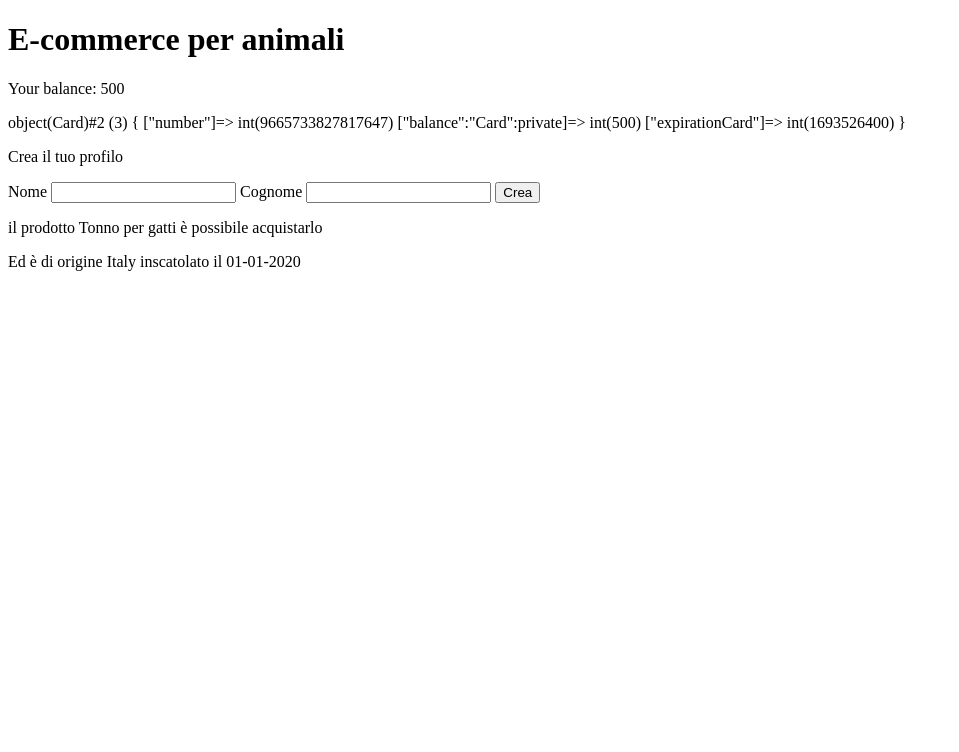
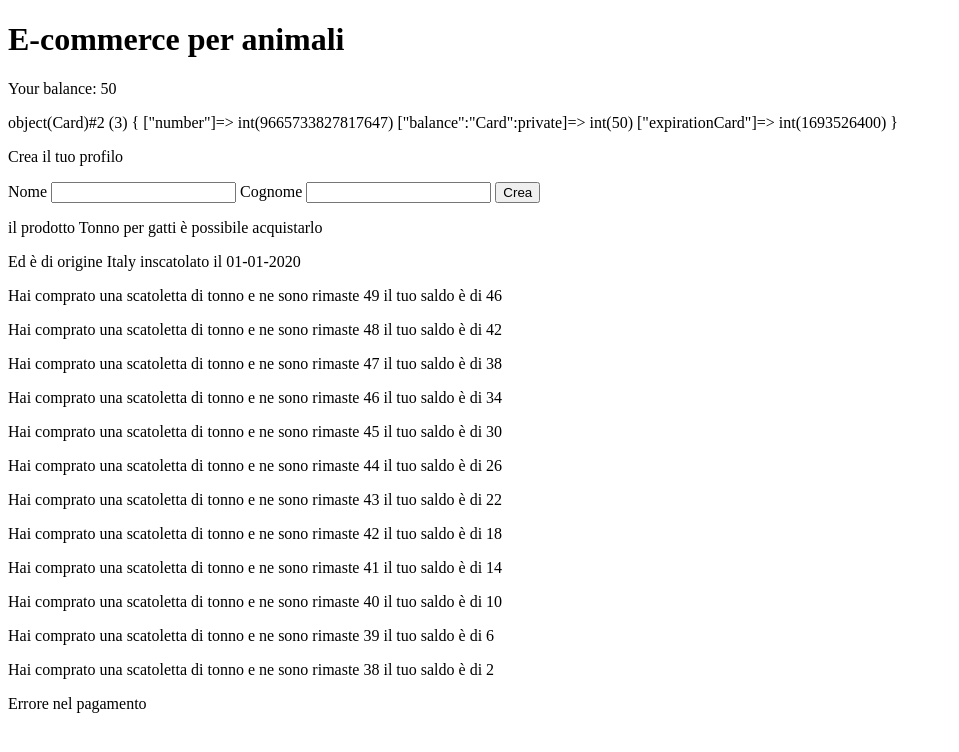
Before and after one commit to ZenRool/php-oop-3, a PHP site: page / in a window 1280 px wide. Shown: the top 752 px of the page, without its empty margins (0-959 px from the left). Run offline with PHP 8.4, Linux system fonts and the light colour scheme.

Commit message:
Aggiunto errore Exception nel pagamento in caso il saldo non  bastasse

```diff
--- a/classes/Card.php
+++ b/classes/Card.php
@@ -12,7 +12,12 @@ class Card {
         return $this->balance;
     }
     public function spent($price) {
-        $this->balance -= $price;
+        if($this->balance < $price) {
+            throw new Exception("Errore nel pagamento");
+        }
+        else {
+            $this->balance -= $price;
+        }
     }
 }
 ?>
--- a/classes/Food.php
+++ b/classes/Food.php
@@ -10,7 +10,6 @@ class Food extends Product {
     }
     public function isAvailable() {
         $today = new \DateTime('midnight');
-
         return parent::isAvailable() && $today < $this->expiration ;
     }
 
--- a/index.php
+++ b/index.php
@@ -3,7 +3,7 @@ require_once "./classes/Product.php";
 require_once "./classes/Food.php";
 require_once "./classes/Card.php";
 require_once "./traits/Origin.php";
-$card = new Card(rand(1000000000000000, 9999999999999999), strtotime("01 September 2023"), 500);
+$card = new Card(rand(1000000000000000, 9999999999999999), strtotime("01 September 2023"), 50);
 
 ?>
 <!DOCTYPE html>
@@ -33,10 +33,24 @@ $card = new Card(rand(1000000000000000, 9999999999999999), strtotime("01 Septemb
     </form>
     <?php
         $tuna = new Food("Tonno per gatti", "50", "4", new DateTime('2026-01-01T15:03:01.012345Z') );
-
         echo "<p> il prodotto " . $tuna->name . (($tuna -> isAvailable()) ? "" : " non ") . " è possibile acquistarlo </p>";
         $tuna->setOrigins("Italy", new DateTime('2020-01-01'));
         echo "Ed è di origine " . $tuna->country . " inscatolato il " . date_format($tuna->date, 'd-m-Y');
+        while ( true ) {
+            echo "<p>";
+            try {
+                $card->spent($tuna->price);
+                $tuna->buyProduct();
+                echo "Hai comprato una scatoletta di tonno e ne sono rimaste " . $tuna->availability. " il tuo saldo è di " . $card-> getBalance();
+            }
+            catch(Exception $e) {
+                echo $e->getMessage();
+                break;
+            }
+            echo "</p>";
+        }
+
+
     ?>
 
 </body>
```
